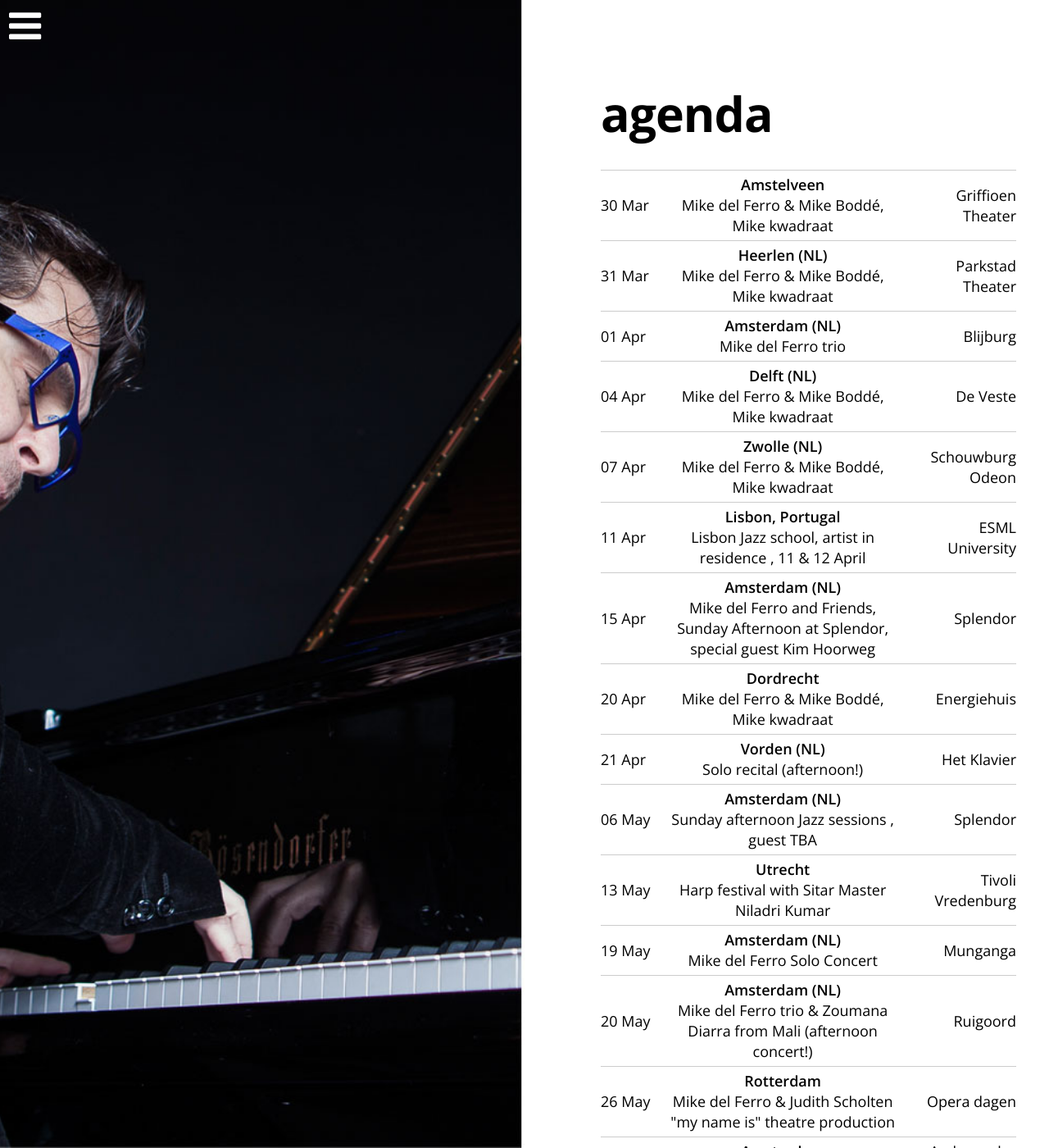
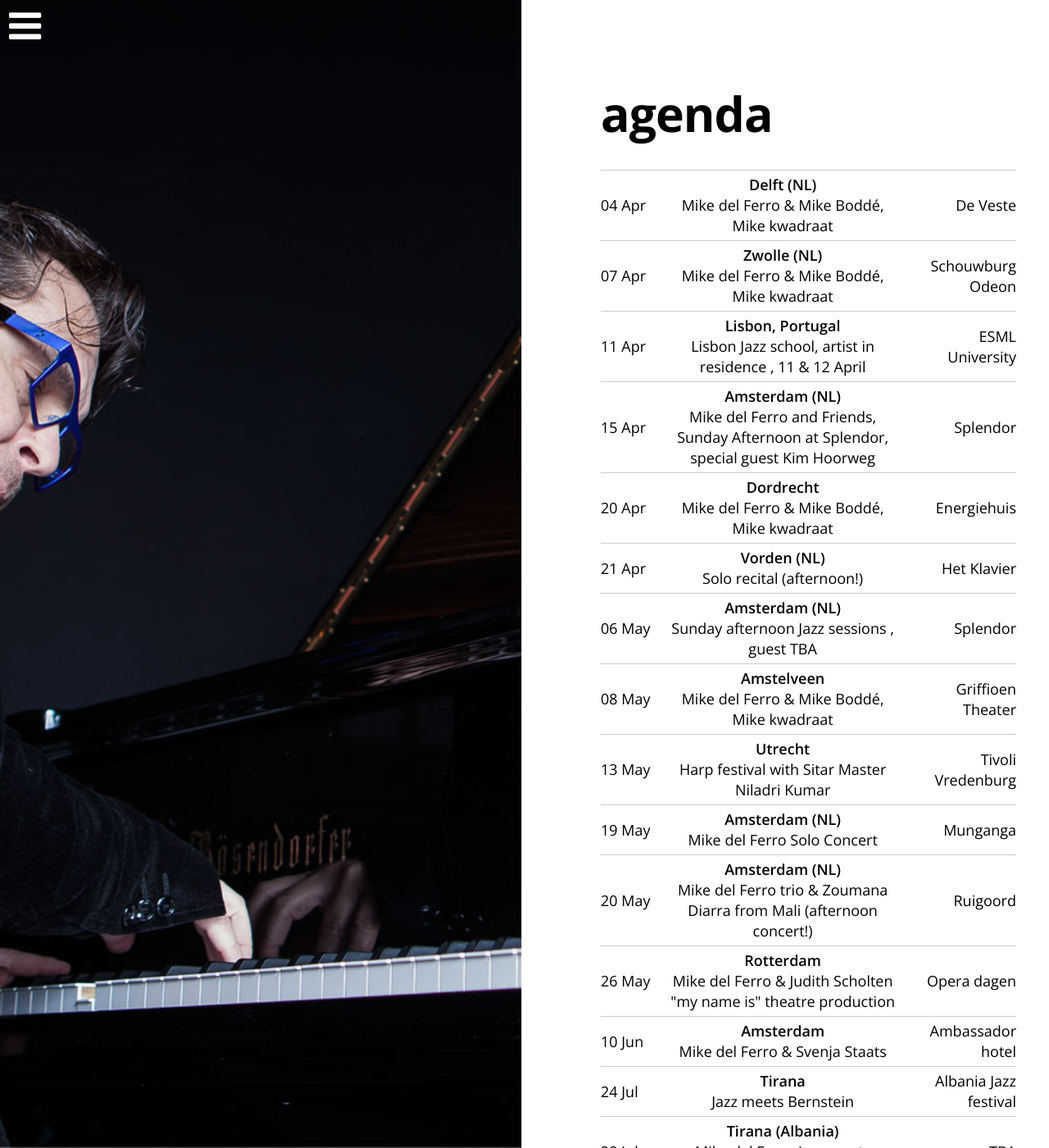
Before and after one commit to mikedelferro/website, a Jekyll site: the page built from agenda.html, in a window 1280 px wide and 1400 px high. Shown: the whole window at 82% size. Built offline with Jekyll 4.4.1, drawn with Linux system fonts in a browser that asks for light colours; nearby versions of some CDN libraries.

Commit message:
Updated '_config.yml' via CloudCannon

```diff
--- a/_config.yml
+++ b/_config.yml
@@ -26,26 +26,16 @@ gigs:
     location: Splendor
     venue: Amsterdam (NL)
     url: 'http://www.splendoramsterdam.com'
-  - title: Mike del Ferro trio
-    date: 2018-04-01 16:30:00
-    location: Blijburg
-    venue: Amsterdam (NL)
-    url: 'http://www.blijburg.nl'
   - title: Mike del Ferro trio & Zoumana Diarra from Mali (afternoon concert!)
     date: 2018-05-20 15:15:00
     location: Ruigoord
     venue: Amsterdam  (NL)
     url: 'http://www.ruigoord.nl'
   - title: 'Mike del Ferro & Mike Boddé, Mike kwadraat'
-    date: 2018-03-30 20:30:00
+    date: 2018-05-08 20:30:00
     location: Griffioen Theater
     venue: Amstelveen
     url: 'http://www.griffioen.vu.nl'
-  - title: 'Mike del Ferro & Mike Boddé, Mike kwadraat'
-    date: 2018-03-31 20:30:00
-    location: Parkstad Theater
-    venue: Heerlen (NL)
-    url: 'http://www.parkstadlimburgtheaters.nl'
   - title: 'Mike del Ferro & Mike Boddé, Mike kwadraat'
     date: 2018-04-04 20:15:00
     location: De Veste
```
